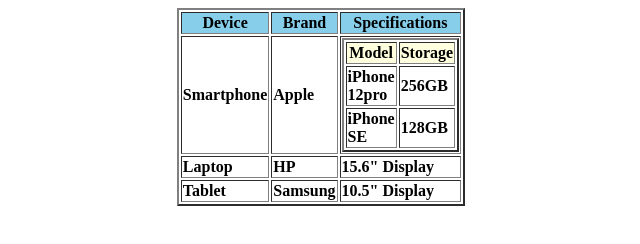
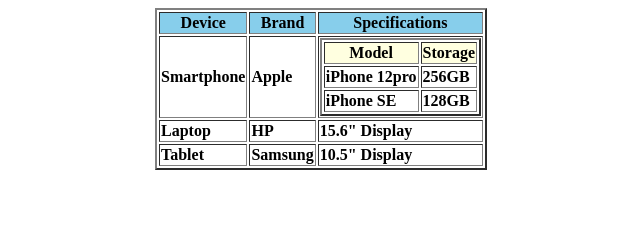
Before and after one commit to Aksharasimariya/assignment, a plain HTML site: page assignment-1/nestedtable.html in a window 1280 px wide. Shown: the whole page, without its empty margins (319-959 px from the left). Drawn offline with Linux system fonts and the light colour scheme.

Commit message:
nested-table-assignment-1

```diff
--- a/assignment-1/nestedtable.html
+++ b/assignment-1/nestedtable.html
@@ -6,7 +6,7 @@
     <title>Document</title>
 </head>
 <body>
-    <table border="2" align="center" width="100" >
+    <table border="2" align="center" >
         <tr>
             <th bgcolor="skyblue"><b>Device</b></th>
             <th bgcolor="skyblue"><b>Brand</b></th>
@@ -17,7 +17,7 @@
             <td><b>Apple</b></td>
 
                     <td>
-                    <table border="2"aline="center">
+                    <table border="2"  aline="center">
                     <th bgcolor="lightyellow"><b>Model</b></th>
                     <th bgcolor="lightyellow"><b>Storage</b></th>
                     </td>
```
